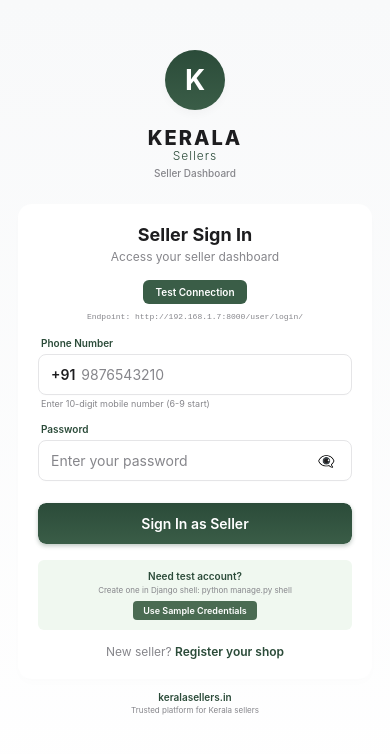
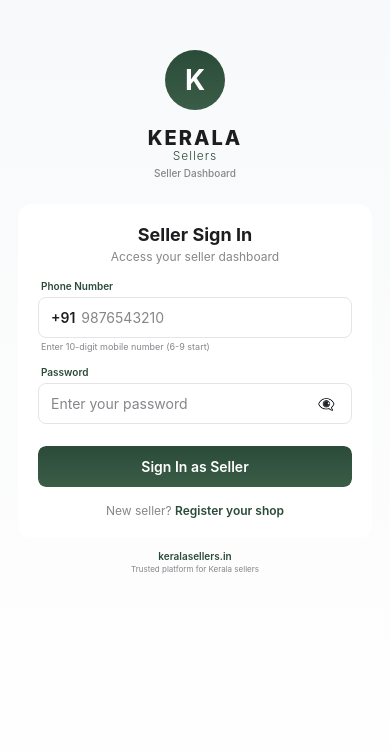
Before and after one commit to Adarsh-oo7/KERALASELLER-APP, a React Native app: screen /Login in a window 390 px wide. Shown: the top 754 px of the page. Built offline with nearby package versions, Linux system fonts and the light colour scheme.

Commit message:
fix: use production API URL and navigate to Dashboard after login

```diff
--- a/src/screens/auth/LoginScreen.tsx
+++ b/src/screens/auth/LoginScreen.tsx
@@ -15,6 +15,7 @@ import { LinearGradient } from 'expo-linear-gradient';
 import AsyncStorage from '@react-native-async-storage/async-storage';
 import { NativeStackScreenProps } from '@react-navigation/native-stack';
 import { AuthStackParamList } from '../../../App';
+import api from '../../api/api';
 
 const COLORS = {
   primary: '#2B4B39',
@@ -29,8 +30,6 @@ const COLORS = {
   success: '#4A6B52',
 };
 
-const API_BASE_URL = 'http://192.168.1.7:8000';
-
 type Props = NativeStackScreenProps<AuthStackParamList, 'Login'>;
 
 export default function LoginScreen({ navigation }: Props) {
@@ -38,34 +37,6 @@ export default function LoginScreen({ navigation }: Props) {
   const [password, setPassword] = useState('');
   const [loading, setLoading] = useState(false);
   const [showPassword, setShowPassword] = useState(false);
-
-  const testConnection = async () => {
-    try {
-      console.log('🔍 Testing connection to:', `${API_BASE_URL}/user/test-auth/`);
-      const response = await fetch(`${API_BASE_URL}/user/test-auth/`);
-
-      console.log('Test response status:', response.status);
-      const responseText = await response.text();
-      console.log('Test response:', responseText);
-
-      if (response.status === 200) {
-        let data;
-        try {
-          data = JSON.parse(responseText);
-          Alert.alert('Connection Test ✅', `Server is working!\n\nMessage: ${data.message}\nUser: ${data.user}`);
-        } catch {
-          Alert.alert('Connection Test ✅', 'Server is reachable but returned non-JSON response.');
-        }
-      } else if (response.status === 404) {
-        Alert.alert('URL Not Found', 'The test endpoint is not available. Check Django URL configuration.');
-      } else {
-        Alert.alert('Connection Issue', `Server responded with status: ${response.status}`);
-      }
-    } catch (error: any) {
-      console.error('Connection test error:', error);
-      Alert.alert('Connection Test ❌', 'Cannot reach server.\n\nCheck:\n• Django server running\n• Same WiFi network\n• IP address correct');
-    }
-  };
 
   const handleLogin = async () => {
     if (!phone.trim() || !password.trim()) {
@@ -82,45 +53,14 @@ export default function LoginScreen({ navigation }: Props) {
     setLoading(true);
 
     try {
-      console.log('🔄 Attempting seller login to:', `${API_BASE_URL}/user/login/`);
-      console.log('📱 Phone:', phoneClean);
-
-      const response = await fetch(`${API_BASE_URL}/user/login/`, {
-        method: 'POST',
-        headers: {
-          'Accept': 'application/json',
-          'Content-Type': 'application/json',
-        },
-        body: JSON.stringify({
-          phone: phoneClean,
-          password: password.trim(),
-        }),
+      const response = await api.post('/api/user/login/', {
+        phone: phoneClean,
+        password: password.trim(),
       });
 
-      console.log('📡 Response status:', response.status);
+      const data = response.data;
 
-      if (response.status === 404) {
-        Alert.alert(
-          'URL Not Found (404)',
-          'The login endpoint /user/login/ is not available.\n\nCheck Django URL configuration.'
-        );
-        return;
-      }
-
-      const responseText = await response.text();
-      console.log('📦 Raw response:', responseText);
-
-      let data;
-      try {
-        data = JSON.parse(responseText);
-      } catch (parseError) {
-        console.error('JSON parse error:', parseError);
-        Alert.alert('Server Error', 'Server returned invalid JSON response');
-        return;
-      }
-
-      if (response.ok && data.access_token) {
-        // Save all tokens from seller login response
+      if (data.access_token) {
         await AsyncStorage.setItem('accessToken', data.access_token);
         await AsyncStorage.setItem('refreshToken', data.refresh_token || '');
         await AsyncStorage.setItem('apiToken', data.api_token || '');
@@ -128,29 +68,26 @@ export default function LoginScreen({ navigation }: Props) {
         await AsyncStorage.setItem('userType', 'seller');
         await AsyncStorage.setItem('sellerId', data.seller.id.toString());
 
-        console.log('✅ Seller login successful');
-        console.log('🏪 Seller info:', data.seller);
+        console.log('\u2705 Seller login successful:', data.seller);
 
-        Alert.alert(
-          'Success! 🎉',
-          `Welcome ${data.seller.name}!\n\nShop: ${data.seller.shop_name}\nPhone: ${data.seller.phone}`,
-          [
-            { text: 'Continue', onPress: () => {
-              console.log('Seller authenticated successfully');
-            }}
-          ]
-        );
+        // Navigate to Dashboard
+        navigation.reset({
+          index: 0,
+          routes: [{ name: 'Dashboard' as any }],
+        });
       } else {
         throw new Error(data.error || data.detail || data.message || 'Login failed');
       }
-
     } catch (error: any) {
-      console.error('❌ Login error:', error);
+      console.error('\u274c Login error:', error);
 
       let errorMessage = 'Login failed. Please try again.';
-
-      if (error.message.includes('Network request failed')) {
-        errorMessage = 'Network error. Check connection.';
+      if (error.response?.data?.error) {
+        errorMessage = error.response.data.error;
+      } else if (error.response?.data?.detail) {
+        errorMessage = error.response.data.detail;
+      } else if (error.message?.includes('Network')) {
+        errorMessage = 'Network error. Check your connection.';
       } else if (error.message) {
         errorMessage = error.message;
       }
@@ -163,9 +100,7 @@ export default function LoginScreen({ navigation }: Props) {
 
   const formatPhoneNumber = (text: string) => {
     const cleaned = text.replace(/\D/g, '');
-    if (cleaned.length <= 10) {
-      setPhone(cleaned);
-    }
+    if (cleaned.length <= 10) setPhone(cleaned);
   };
 
   return (
@@ -190,7 +125,6 @@ export default function LoginScreen({ navigation }: Props) {
               <Text style={styles.logoText}>K</Text>
             </LinearGradient>
           </View>
-
           <Text style={styles.brandTitle}>KERALA</Text>
           <Text style={styles.brandSubtitle}>Sellers</Text>
           <Text style={styles.brandTagline}>Seller Dashboard</Text>
@@ -201,16 +135,6 @@ export default function LoginScreen({ navigation }: Props) {
           <View style={styles.formContainer}>
             <Text style={styles.formTitle}>Seller Sign In</Text>
             <Text style={styles.formSubtitle}>Access your seller dashboard</Text>
-
-            {/* Connection Test */}
-            <TouchableOpacity
-              onPress={testConnection}
-              style={styles.testButton}
-            >
-              <Text style={styles.testButtonText}>Test Connection</Text>
-            </TouchableOpacity>
-
-            <Text style={styles.serverInfo}>Endpoint: {API_BASE_URL}/user/login/</Text>
 
             {/* Phone Input */}
             <View style={styles.inputGroup}>
@@ -250,7 +174,7 @@ export default function LoginScreen({ navigation }: Props) {
                   style={styles.passwordToggle}
                 >
                   <Text style={styles.passwordToggleText}>
-                    {showPassword ? '👁️' : '👁️‍🗨️'}
+                    {showPassword ? '\uD83D\uDC41\uFE0F' : '\uD83D\uDC41\uFE0F\u200D\uD83D\uDDE8\uFE0F'}
                   </Text>
                 </TouchableOpacity>
               </View>
@@ -278,23 +202,6 @@ export default function LoginScreen({ navigation }: Props) {
               </LinearGradient>
             </TouchableOpacity>
 
-            {/* Test Credentials Helper */}
-            <View style={styles.testCredentials}>
-              <Text style={styles.testCredentialsTitle}>Need test account?</Text>
-              <Text style={styles.testCredentialsInfo}>
-                Create one in Django shell: python manage.py shell
-              </Text>
-              <TouchableOpacity
-                onPress={() => {
-                  setPhone('9876543210');
-                  setPassword('testpass123');
-                }}
-                style={styles.quickFillButton}
-              >
-                <Text style={styles.quickFillText}>Use Sample Credentials</Text>
-              </TouchableOpacity>
-            </View>
-
             {/* Register Link */}
             <TouchableOpacity
               onPress={() => navigation.navigate('Register')}
@@ -318,244 +225,49 @@ export default function LoginScreen({ navigation }: Props) {
 }
 
 const styles = StyleSheet.create({
-  container: {
-    flex: 1,
-  },
-  backgroundGradient: {
-    position: 'absolute',
-    left: 0,
-    right: 0,
-    top: 0,
-    bottom: 0,
-  },
-  logoSection: {
-    alignItems: 'center',
-    paddingTop: 50,
-    paddingBottom: 25,
-  },
-  logoContainer: {
-    marginBottom: 16,
-  },
+  container: { flex: 1 },
+  backgroundGradient: { position: 'absolute', left: 0, right: 0, top: 0, bottom: 0 },
+  logoSection: { alignItems: 'center', paddingTop: 50, paddingBottom: 25 },
+  logoContainer: { marginBottom: 16 },
   logoCircle: {
-    width: 60,
-    height: 60,
-    borderRadius: 30,
-    justifyContent: 'center',
-    alignItems: 'center',
-    shadowColor: COLORS.shadow,
-    shadowOffset: { width: 0, height: 4 },
-    shadowOpacity: 0.3,
-    shadowRadius: 8,
+    width: 60, height: 60, borderRadius: 30,
+    justifyContent: 'center', alignItems: 'center',
     elevation: 8,
   },
-  logoText: {
-    fontSize: 28,
-    fontWeight: 'bold',
-    color: COLORS.surface,
-  },
-  brandTitle: {
-    fontSize: 20,
-    fontWeight: '800',
-    color: COLORS.textPrimary,
-    letterSpacing: 2,
-    marginBottom: -2,
-  },
-  brandSubtitle: {
-    fontSize: 12,
-    fontWeight: '300',
-    color: COLORS.primary,
-    letterSpacing: 1,
-    marginBottom: 4,
-  },
-  brandTagline: {
-    fontSize: 10,
-    color: COLORS.textSecondary,
-    fontWeight: '500',
-  },
-  formSection: {
-    flex: 1,
-    paddingHorizontal: 18,
-  },
+  logoText: { fontSize: 28, fontWeight: 'bold', color: COLORS.surface },
+  brandTitle: { fontSize: 20, fontWeight: '800', color: COLORS.textPrimary, letterSpacing: 2, marginBottom: -2 },
+  brandSubtitle: { fontSize: 12, fontWeight: '300', color: COLORS.primary, letterSpacing: 1, marginBottom: 4 },
+  brandTagline: { fontSize: 10, color: COLORS.textSecondary, fontWeight: '500' },
+  formSection: { flex: 1, paddingHorizontal: 18 },
   formContainer: {
-    backgroundColor: COLORS.surface,
-    borderRadius: 14,
-    padding: 20,
-    shadowColor: COLORS.shadow,
-    shadowOffset: { width: 0, height: 4 },
-    shadowOpacity: 0.1,
-    shadowRadius: 10,
+    backgroundColor: COLORS.surface, borderRadius: 14, padding: 20,
     elevation: 5,
   },
-  formTitle: {
-    fontSize: 18,
-    fontWeight: '700',
-    color: COLORS.textPrimary,
-    textAlign: 'center',
-    marginBottom: 4,
+  formTitle: { fontSize: 18, fontWeight: '700', color: COLORS.textPrimary, textAlign: 'center', marginBottom: 4 },
+  formSubtitle: { fontSize: 12, color: COLORS.textSecondary, textAlign: 'center', marginBottom: 16 },
+  inputGroup: { marginBottom: 14 },
+  inputLabel: { fontSize: 10, fontWeight: '600', color: COLORS.primary, marginBottom: 5, marginLeft: 3 },
+  inputContainer: {
+    flexDirection: 'row', alignItems: 'center', backgroundColor: COLORS.surface,
+    borderRadius: 8, paddingHorizontal: 12, paddingVertical: 1,
+    borderWidth: 1, borderColor: COLORS.inputBorder, elevation: 1,
   },
-  formSubtitle: {
-    fontSize: 12,
-    color: COLORS.textSecondary,
-    textAlign: 'center',
-    marginBottom: 16,
+  countryCode: { fontSize: 14, color: COLORS.textPrimary, fontWeight: '600', marginRight: 6 },
+  textInput: { flex: 1, fontSize: 14, color: COLORS.textPrimary, paddingVertical: 10 },
+  textInputPassword: { flex: 1, fontSize: 14, color: COLORS.textPrimary, paddingVertical: 10 },
+  inputHelper: { fontSize: 9, color: COLORS.textSecondary, marginTop: 3, marginLeft: 3 },
+  passwordToggle: { padding: 4 },
+  passwordToggleText: { fontSize: 14 },
+  signInButton: {
+    marginTop: 8, marginBottom: 16, borderRadius: 8, overflow: 'hidden', elevation: 3,
   },
-  testButton: {
-    backgroundColor: COLORS.primaryLight,
-    paddingVertical: 6,
-    paddingHorizontal: 12,
-    borderRadius: 6,
-    alignSelf: 'center',
-    marginBottom: 8,
-  },
-  testButtonText: {
-    color: COLORS.surface,
-    fontSize: 10,
-    fontWeight: '600',
-  },
-  serverInfo: {
-    fontSize: 8,
-    color: COLORS.textSecondary,
-    textAlign: 'center',
-    marginBottom: 16,
-    fontFamily: 'monospace',
-  },
-  inputGroup: {
-    marginBottom: 14,
-  },
-  inputLabel: {
-    fontSize: 10,
-    fontWeight: '600',
-    color: COLORS.primary,
-    marginBottom: 5,
-    marginLeft: 3,
-  },
-  inputContainer: {
-    flexDirection: 'row',
-    alignItems: 'center',
-    backgroundColor: COLORS.surface,
-    borderRadius: 8,
-    paddingHorizontal: 12,
-    paddingVertical: 1,
-    borderWidth: 1,
-    borderColor: COLORS.inputBorder,
-    shadowColor: COLORS.shadow,
-    shadowOffset: { width: 0, height: 1 },
-    shadowOpacity: 0.05,
-    shadowRadius: 2,
-    elevation: 1,
-  },
-  countryCode: {
-    fontSize: 14,
-    color: COLORS.textPrimary,
-    fontWeight: '600',
-    marginRight: 6,
-  },
-  textInput: {
-    flex: 1,
-    fontSize: 14,
-    color: COLORS.textPrimary,
-    paddingVertical: 10,
-  },
-  textInputPassword: {
-    flex: 1,
-    fontSize: 14,
-    color: COLORS.textPrimary,
-    paddingVertical: 10,
-  },
-  inputHelper: {
-    fontSize: 9,
-    color: COLORS.textSecondary,
-    marginTop: 3,
-    marginLeft: 3,
-  },
-  passwordToggle: {
-    padding: 4,
-  },
-  passwordToggleText: {
-    fontSize: 14,
-  },
-  signInButton: {
-    marginTop: 8,
-    marginBottom: 16,
-    borderRadius: 8,
-    overflow: 'hidden',
-    shadowColor: COLORS.primary,
-    shadowOffset: { width: 0, height: 2 },
-    shadowOpacity: 0.3,
-    shadowRadius: 4,
-    elevation: 3,
-  },
-  buttonGradient: {
-    paddingVertical: 12,
-    borderRadius: 8,
-    alignItems: 'center',
-    justifyContent: 'center',
-  },
-  buttonText: {
-    color: COLORS.surface,
-    fontSize: 14,
-    fontWeight: '600',
-  },
-  loadingContainer: {
-    flexDirection: 'row',
-    alignItems: 'center',
-    justifyContent: 'center',
-    gap: 8,
-  },
-  buttonDisabled: {
-    opacity: 0.7,
-  },
-  testCredentials: {
-    alignItems: 'center',
-    marginBottom: 14,
-    padding: 10,
-    backgroundColor: '#F0F8F0',
-    borderRadius: 6,
-  },
-  testCredentialsTitle: {
-    fontSize: 10,
-    color: COLORS.primary,
-    fontWeight: '600',
-    marginBottom: 3,
-  },
-  testCredentialsInfo: {
-    fontSize: 8,
-    color: COLORS.textSecondary,
-    marginBottom: 6,
-    textAlign: 'center',
-  },
-  quickFillButton: {
-    backgroundColor: COLORS.success,
-    paddingVertical: 4,
-    paddingHorizontal: 10,
-    borderRadius: 4,
-  },
-  quickFillText: {
-    color: COLORS.surface,
-    fontSize: 9,
-    fontWeight: '600',
-  },
-  signUpText: {
-    fontSize: 12,
-    color: COLORS.textSecondary,
-    textAlign: 'center',
-  },
-  signUpLink: {
-    color: COLORS.primary,
-    fontWeight: '600',
-  },
-  footer: {
-    alignItems: 'center',
-    paddingVertical: 12,
-  },
-  footerWebsite: {
-    fontSize: 10,
-    color: COLORS.primary,
-    fontWeight: '600',
-    marginBottom: 2,
-  },
-  footerTagline: {
-    fontSize: 8,
-    color: COLORS.textSecondary,
-  },
+  buttonGradient: { paddingVertical: 12, borderRadius: 8, alignItems: 'center', justifyContent: 'center' },
+  buttonText: { color: COLORS.surface, fontSize: 14, fontWeight: '600' },
+  loadingContainer: { flexDirection: 'row', alignItems: 'center', justifyContent: 'center', gap: 8 },
+  buttonDisabled: { opacity: 0.7 },
+  signUpText: { fontSize: 12, color: COLORS.textSecondary, textAlign: 'center' },
+  signUpLink: { color: COLORS.primary, fontWeight: '600' },
+  footer: { alignItems: 'center', paddingVertical: 12 },
+  footerWebsite: { fontSize: 10, color: COLORS.primary, fontWeight: '600', marginBottom: 2 },
+  footerTagline: { fontSize: 8, color: COLORS.textSecondary },
 });
```
